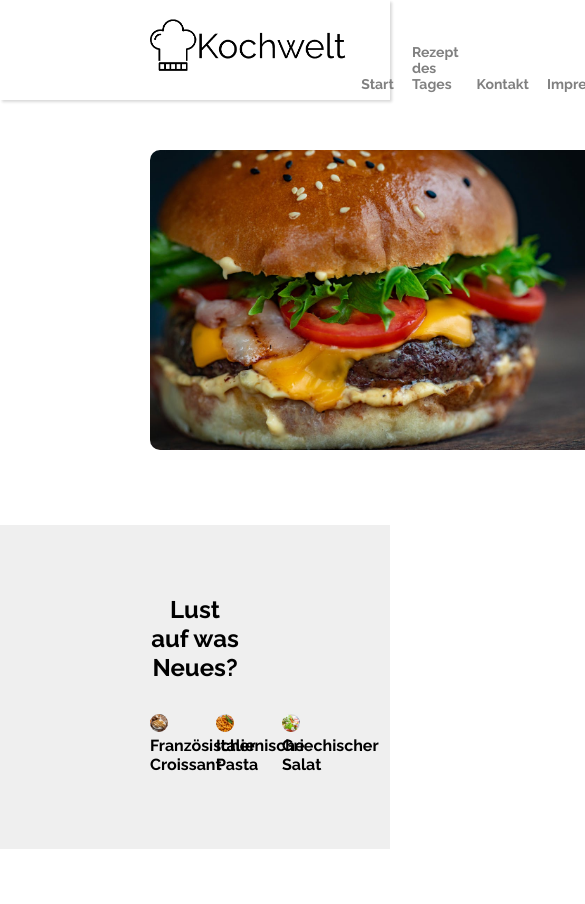
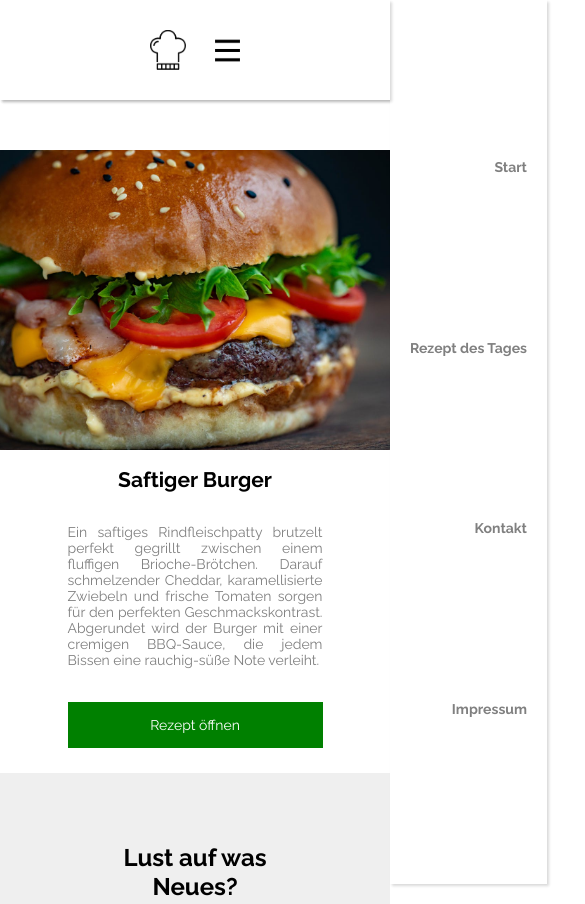
Before and after one commit to Jan-Moller/kochwelt, a plain HTML site: page index.html in a window 390 px wide. Shown: the top 904 px of the page, 585 px wide, since content can reach past the window. Drawn offline with Linux system fonts and the light colour scheme.

Commit message:
style: responsive index

```diff
--- a/script.js
+++ b/script.js
@@ -254,3 +254,8 @@ function generateReceiptUserData(receipt) {
     receipt_user_img_element.src = receipt_item.receipt_user_img;
 
 }
+
+function openMenu() {
+    let nav = document.getElementById('open_menu_nav');
+    nav.classList.toggle('open_menu_overlay');
+}
--- a/style.css
+++ b/style.css
@@ -42,6 +42,24 @@ p {
     height: 100px;
     padding: 0 150px;
     box-shadow: rgba(0, 0, 0, 0.15) 1.95px 1.95px 2.6px;
+    position: fixed;
+    top: 0;
+    right: 0;
+    left: 0;
+    background-color: white;
+    z-index: 1;
+}
+
+.header_placeholder {
+    display: flex;
+    justify-content: space-between;
+    align-items: center;
+    height: 100px;
+    padding: 0 150px;
+    box-shadow: rgba(0, 0, 0, 0.15) 1.95px 1.95px 2.6px;
+    top: 0;
+    right: 0;
+    left: 0;
 }
 
 .header img {
@@ -83,7 +101,7 @@ nav a:hover::before {
     display: flex;
     justify-content: flex-start;
     align-items: flex-start;
-    padding: 50px 150px 75px 150px;
+    padding: 50px 150px 50px 150px;
 }
 
 .receipt_otd img {
@@ -95,7 +113,6 @@ nav a:hover::before {
 .receipt_otd_description {
     display: flex;
     flex-direction: column;
-    max-height: 150px;
     margin-left: 36px;
     color: gray;
     font-size: 14px;
@@ -366,3 +383,146 @@ tr:nth-child(odd) {
 .main_imprint {
     padding: 10px 100px 10px 100px
 }
+
+.small_header_logo {
+    display: none;
+}
+
+.burger_menu_img {
+    height: 25px !important;
+    display: none;
+}
+
+.menu_overlay {
+    display: none;
+}
+
+@media (max-width: 1135px) {
+    .mg_top48 {
+        margin-top: 20px;
+    }
+}
+
+@media (max-width: 925px) {
+    .receipt_otd {
+        flex-direction: column;
+        justify-content: center;
+        align-items: center;
+    }
+
+    .receipt_otd_description {
+        display: flex;
+        align-items: center;
+        flex-direction: column;
+        margin-left: 0;
+    }
+
+    .large_header_logo {
+        display: none;
+    }
+
+    .small_header_logo {
+        display: flex;
+        height: 40px !important;
+        object-fit: cover !important;
+    }
+
+    .receipt_otd {
+        padding: 50px 100px 25px 100px;
+    }
+
+    .multiple_receipts_section {
+        padding: 50px 100px 25px 100px !important;
+    }
+
+    .multiple_receipt_links img {
+        height: 300px;
+    }
+
+    .receipt_trend_section {
+        padding: 50px 100px 25px 100px !important;
+    }
+
+    .receipt_trend_section article {
+        display: flex;
+        flex-direction: column;
+        justify-content: center;
+        align-items: center;
+    }
+
+    .receipt_trend_section p {
+        padding-top: 16px;
+        text-align: justify;
+        margin-right: 0;
+        width: 100%;
+    }
+
+    .receipt_trend_section img {
+        height: 300px;
+        width: 100%;
+        aspect-ratio: 1/1;
+        object-fit: cover;
+        border-radius: 10px;
+    }
+}
+
+@media (max-width: 750px) {
+
+    .header nav {
+        display: none;
+    }
+
+    .burger_menu_img {
+        display: block;
+    }
+
+    .menu_overlay {
+        display: flex;
+        position: fixed;
+        top: 0;
+        right: 0;
+        transform: translateX(100%);
+        box-shadow: rgba(0, 0, 0, 0.15) 1.95px 1.95px 2.6px;
+        transition: all 200ms ease-in-out;
+    }
+
+    nav {
+        height: auto;
+        padding: 20px;
+        display: flex;
+        flex-direction: column;
+        align-items: flex-end;
+        justify-content: space-evenly;
+        font-size: 14px;
+        font-weight: bold;
+        background-color: white;
+        height: 100vh;
+    }
+
+    .open_menu_overlay {
+        transform: translateY(0) !important;
+    }
+
+
+    .multiple_receipt_links {
+        display: flex;
+        flex-direction: column;
+        justify-content: space-between;
+        align-items: center;
+    }
+
+    figure {
+        display: flex;
+        flex-direction: column;
+        align-items: center;
+        gap: 15px;
+    }
+
+    figcaption {
+        font-size: 20px;
+    }
+
+    .multiple_receipt_links a {
+        width: 100%;
+    }
+}
--- a/templates/header.html
+++ b/templates/header.html
@@ -1,9 +1,20 @@
+<div class="header_placeholder"></div>
 <div class="header">
-    <a href="index.html"><img src="assets/img/logo2.png" alt="Bild einer Kochmütze mit Schriftzug Kochwelt"></a>
+    <a href="index.html"><img class="small_header_logo" src="assets/img/logo_small.png"
+            alt="Bild einer Kochmütze mit Schriftzug Kochwelt"></a>
+    <a href="index.html"><img class="large_header_logo" src="assets/img/logo2.png"
+            alt="Bild einer Kochmütze mit Schriftzug Kochwelt"></a>
     <nav>
         <a href="index.html">Start</a>
         <a onclick="openDailyReceipt()" href="receipt.html">Rezept des Tages</a>
         <a href="contact.html">Kontakt</a>
         <a href="imprint.html">Impressum</a>
     </nav>
+    <img onclick="openMenu()" class="burger_menu_img" src="/assets/icons/menu_bars.png" alt="Bild zum öffnen eines Menüs">
 </div>
+<nav id="open_menu_nav" class="menu_overlay">
+    <a href="index.html">Start</a>
+    <a onclick="openDailyReceipt()" href="receipt.html">Rezept des Tages</a>
+    <a href="contact.html">Kontakt</a>
+    <a href="imprint.html">Impressum</a>
+</nav>
```
Also changed, not shown: imprint.html (+6 -0 lines).
